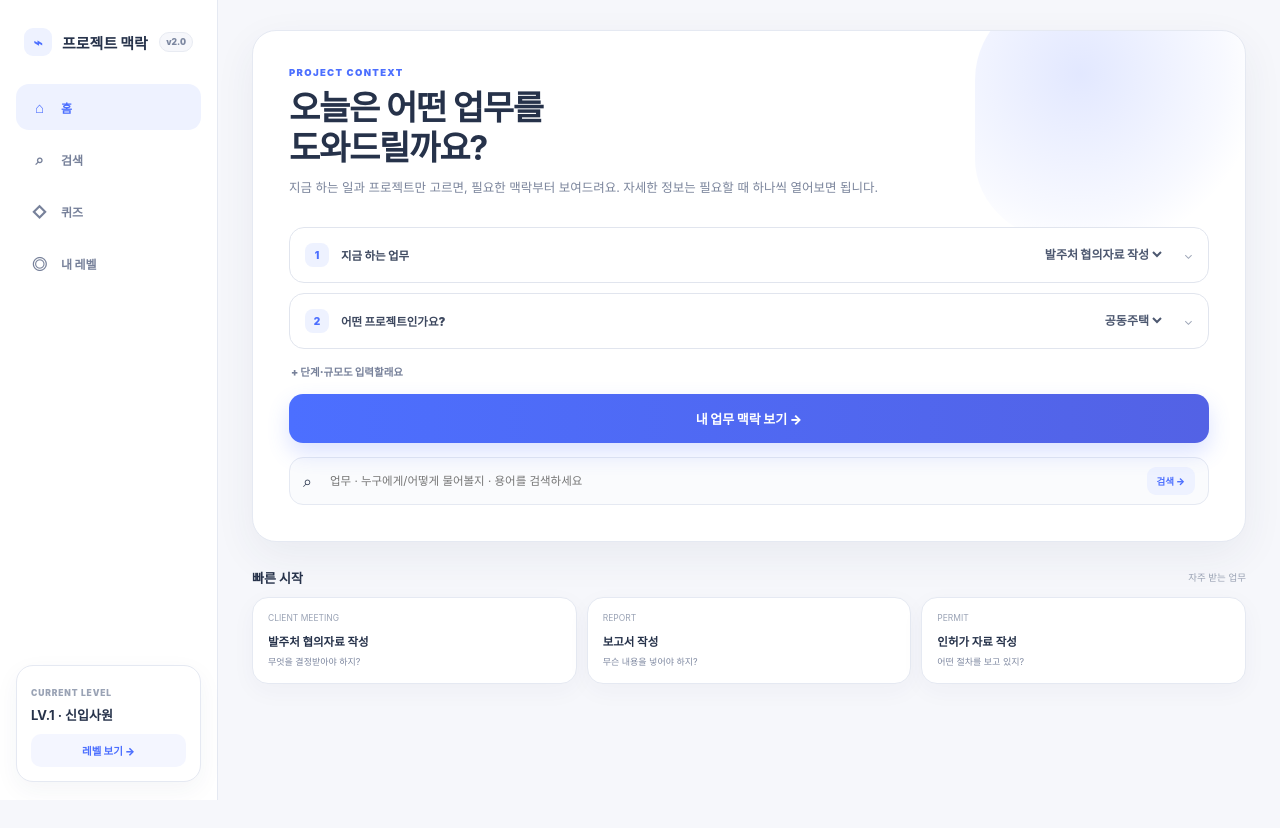
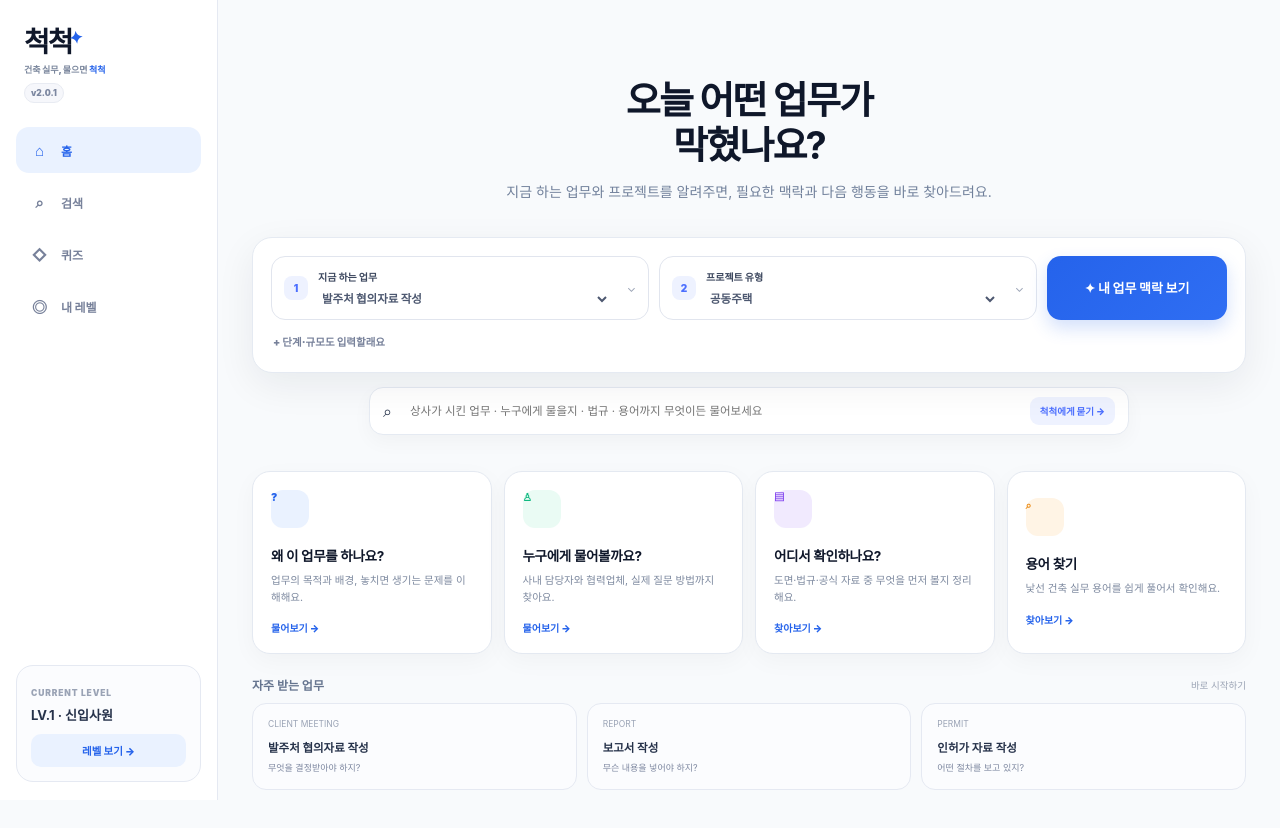
Before and after one commit to ckhckj2/Project-context, a plain HTML site: page index.html in a window 1280 px wide. Before the commit the page ends 800 px from the top, so only its background shows below. Drawn offline with Linux system fonts and the light colour scheme.

Commit message:
Rebrand app as 척척 and refresh homepage UI

```diff
--- a/index.html
+++ b/index.html
@@ -3,25 +3,28 @@
 <head>
 <meta charset="utf-8">
 <meta name="viewport" content="width=device-width,initial-scale=1,viewport-fit=cover">
-<meta name="theme-color" content="#F6F7FB">
-<title>PROJECT CONTEXT v2.0</title>
-<link rel="stylesheet" href="./v2.css?v=200">
+<meta name="theme-color" content="#F8FAFC">
+<title>척척 — 건축 실무, 물으면 척척</title>
+<link rel="stylesheet" href="./v2.css?v=201">
+<link rel="stylesheet" href="./v2_brand.css?v=201">
 </head>
 <body>
 <div id="masterBar"><div class="master-copy"><small>MASTER TEST MODE</small><b>레벨별 화면 미리보기</b></div><div class="master-levels" id="masterLevels"></div><div class="master-note">마스터 자격은 유지됩니다. 보기 레벨만 바뀌며 실제 승급 기록과 분리됩니다.</div></div>
 <div class="shell">
-<aside class="side"><div class="brand"><span class="logo">⌁</span>프로젝트 맥락 <span class="version">v2.0</span></div><nav class="nav" id="sideNav"><button data-view="home"><span class="ico">⌂</span>홈</button><button data-view="search"><span class="ico">⌕</span>검색</button><button data-view="quiz"><span class="ico">◇</span>퀴즈</button><button data-view="level"><span class="ico">◎</span>내 레벨</button></nav><div class="level-mini"><small>CURRENT LEVEL</small><b id="miniLevel">LV.1 · 신입사원</b><button data-view="level">레벨 보기 →</button></div></aside>
-<main class="main"><div class="inner"><div class="mobile-head"><div class="mobile-brand"><span>⌁</span>프로젝트 맥락</div><span class="version">v2.0</span></div>
-<section id="view-home" class="view active"><div class="hero"><div class="kicker">PROJECT CONTEXT</div><h1>오늘은 어떤 업무를<br>도와드릴까요?</h1><p class="lead">지금 하는 일과 프로젝트만 고르면, 필요한 맥락부터 보여드려요. 자세한 정보는 필요할 때 하나씩 열어보면 됩니다.</p><div class="form"><div class="field"><span class="num">1</span><label for="task">지금 하는 업무</label><select id="task"></select><span class="chev">⌄</span></div><div class="field"><span class="num">2</span><label for="project">어떤 프로젝트인가요?</label><select id="project"></select><span class="chev">⌄</span></div><button class="details-toggle" id="detailsToggle">+ 단계·규모도 입력할래요</button><div class="details" id="details"><div class="mini-field"><label>현재 설계 단계</label><select id="phase"></select></div><div class="mini-field"><label>규모·메모 (선택)</label><input id="meta" placeholder="예: 800세대 / 연면적 3만㎡"></div></div><button class="primary" id="analyze">내 업무 맥락 보기 →</button></div><div class="home-search"><span>⌕</span><input id="homeSearch" placeholder="업무 · 누구에게/어떻게 물어볼지 · 용어를 검색하세요"><button id="homeSearchBtn">검색 →</button></div></div><div class="quick"><div class="section-head"><b>빠른 시작</b><span>자주 받는 업무</span></div><div class="quick-grid"><button data-task="발주처 협의자료 작성"><small>CLIENT MEETING</small><b>발주처 협의자료 작성</b><em>무엇을 결정받아야 하지?</em></button><button data-task="보고서 작성"><small>REPORT</small><b>보고서 작성</b><em>무슨 내용을 넣어야 하지?</em></button><button data-task="인허가 자료 작성"><small>PERMIT</small><b>인허가 자료 작성</b><em>어떤 절차를 보고 있지?</em></button></div></div></section>
+<aside class="side"><div class="brand"><div class="cc-brand-lockup"><div><div class="cc-wordmark">척척<span class="cc-spark">✦</span></div><div class="cc-tagline">건축 실무, 물으면 <b>척척</b></div><span class="version">v2.0.1</span></div></div></div><nav class="nav" id="sideNav"><button data-view="home"><span class="ico">⌂</span>홈</button><button data-view="search"><span class="ico">⌕</span>검색</button><button data-view="quiz"><span class="ico">◇</span>퀴즈</button><button data-view="level"><span class="ico">◎</span>내 레벨</button></nav><div class="level-mini"><small>CURRENT LEVEL</small><b id="miniLevel">LV.1 · 신입사원</b><button data-view="level">레벨 보기 →</button></div></aside>
+<main class="main"><div class="inner"><div class="mobile-head"><div class="mobile-brand"><div class="cc-wordmark">척척<span class="cc-spark">✦</span></div><div class="cc-tagline">건축 실무, 물으면 <b>척척</b></div></div><span class="version">v2.0.1</span></div>
+<section id="view-home" class="view active"><div class="hero"><div class="kicker">척척</div><h1>오늘 어떤 업무가<br>막혔나요?</h1><p class="lead">지금 하는 업무와 프로젝트를 알려주면, 필요한 맥락과 다음 행동을 바로 찾아드려요.</p><div class="form"><div class="field"><span class="num">1</span><label for="task">지금 하는 업무</label><select id="task"></select><span class="chev">⌄</span></div><div class="field"><span class="num">2</span><label for="project">프로젝트 유형</label><select id="project"></select><span class="chev">⌄</span></div><button class="primary" id="analyze">✦ 내 업무 맥락 보기</button><button class="details-toggle" id="detailsToggle">+ 단계·규모도 입력할래요</button><div class="details" id="details"><div class="mini-field"><label>현재 설계 단계</label><select id="phase"></select></div><div class="mini-field"><label>규모·메모 (선택)</label><input id="meta" placeholder="예: 800세대 / 연면적 3만㎡"></div></div></div><div class="home-search"><span>⌕</span><input id="homeSearch" placeholder="상사가 시킨 업무 · 누구에게 물을지 · 법규 · 용어까지 무엇이든 물어보세요"><button id="homeSearchBtn">척척에게 묻기 →</button></div></div>
+<div class="cc-help-grid"><button class="cc-help-card" data-view="search" data-example="발주처 협의자료 작성은 왜 하는 업무야?"><span class="cc-help-icon">?</span><b>왜 이 업무를 하나요?</b><span>업무의 목적과 배경, 놓치면 생기는 문제를 이해해요.</span><em>물어보기 →</em></button><button class="cc-help-card" data-view="search" data-example="보고서 작성 중인데 누구한테 뭐라고 물어봐?"><span class="cc-help-icon">♙</span><b>누구에게 물어볼까요?</b><span>사내 담당자와 협력업체, 실제 질문 방법까지 찾아요.</span><em>물어보기 →</em></button><button class="cc-help-card" data-view="search" data-example="법규검토하래. 어디서 뭘 먼저 확인해야 해?"><span class="cc-help-icon">▤</span><b>어디서 확인하나요?</b><span>도면·법규·공식 자료 중 무엇을 먼저 볼지 정리해요.</span><em>찾아보기 →</em></button><button class="cc-help-card" data-view="search" data-example="사업계획승인이 뭐야?"><span class="cc-help-icon">⌕</span><b>용어 찾기</b><span>낯선 건축 실무 용어를 쉽게 풀어서 확인해요.</span><em>찾아보기 →</em></button></div>
+<div class="quick"><div class="section-head"><b>자주 받는 업무</b><span>바로 시작하기</span></div><div class="quick-grid"><button data-task="발주처 협의자료 작성"><small>CLIENT MEETING</small><b>발주처 협의자료 작성</b><em>무엇을 결정받아야 하지?</em></button><button data-task="보고서 작성"><small>REPORT</small><b>보고서 작성</b><em>무슨 내용을 넣어야 하지?</em></button><button data-task="인허가 자료 작성"><small>PERMIT</small><b>인허가 자료 작성</b><em>어떤 절차를 보고 있지?</em></button></div></div></section>
 <section id="view-context" class="view"><div class="back-row"><button data-view="home">← 처음으로</button><b>내 업무 맥락</b></div><div id="contextResult"></div></section>
-<section id="view-search" class="view"><div class="page-card search-card"><div class="kicker">SMART SEARCH</div><h2>무엇이 궁금한가요?</h2><p class="lead">한 검색창에서 상사가 시킨 업무의 의미, 누구에게 어떻게 물어볼지, 모르는 용어까지 찾을 수 있어요.</p><div class="caps"><button class="cap" data-example="책임님이 지구단위계획부터 찾아보래. 뭘 먼저 해야 해?"><small>01 · TODAY'S TASK</small><b>상사가 시킨 일이 뭔지 모르겠어요</b><span>업무 목적 · 먼저 할 일 · 볼 자료</span></button><button class="cap" data-example="보고서 작성 중인데 누구한테 뭐라고 물어봐?"><small>02 · WHO / HOW</small><b>누구에게, 어떻게 물어봐야 해요?</b><span>문의 대상 · 실제 질문 문장</span></button><button class="cap" data-example="사업계획승인이 뭐야?"><small>03 · TERM</small><b>이 용어가 무슨 뜻이에요?</b><span>용어 뜻 · 같이 볼 개념</span></button></div><div class="searchbox"><input id="searchInput" placeholder="예: 책임님이 지구단위계획 찾아보래. 뭘 먼저 해야 해?"><button id="searchGo">검색 →</button></div><div class="examples"><button data-example="책임님이 지구단위계획부터 찾아보래. 뭘 먼저 해야 해?">상사가 시킨 일</button><button data-example="보고서 작성 중인데 누구한테 뭐라고 물어봐?">누구에게 물어볼까</button><button data-example="사업계획승인이 뭐야?">용어 뜻</button></div><div id="searchResult" class="search-result"></div></div></section>
+<section id="view-search" class="view"><div class="page-card search-card"><div class="kicker">SMART SEARCH</div><h2>척척에게 무엇이든 물어보세요</h2><p class="lead">상사가 시킨 업무의 의미, 누구에게 어떻게 물어볼지, 확인할 자료와 모르는 용어까지 한곳에서 찾습니다.</p><div class="caps"><button class="cap" data-example="책임님이 지구단위계획부터 찾아보래. 뭘 먼저 해야 해?"><small>01 · TODAY'S TASK</small><b>상사가 시킨 일이 뭔지 모르겠어요</b><span>업무 목적 · 먼저 할 일 · 볼 자료</span></button><button class="cap" data-example="보고서 작성 중인데 누구한테 뭐라고 물어봐?"><small>02 · WHO / HOW</small><b>누구에게, 어떻게 물어봐야 해요?</b><span>문의 대상 · 실제 질문 문장</span></button><button class="cap" data-example="사업계획승인이 뭐야?"><small>03 · TERM</small><b>이 용어가 무슨 뜻이에요?</b><span>용어 뜻 · 같이 볼 개념</span></button></div><div class="searchbox"><input id="searchInput" placeholder="예: 법규검토하래. 뭘 먼저 확인해야 해?"><button id="searchGo">물어보기 →</button></div><div class="examples"><button data-example="책임님이 지구단위계획부터 찾아보래. 뭘 먼저 해야 해?">상사가 시킨 일</button><button data-example="보고서 작성 중인데 누구한테 뭐라고 물어봐?">누구에게 물어볼까</button><button data-example="사업계획승인이 뭐야?">용어 뜻</button></div><div id="searchResult" class="search-result"></div></div></section>
 <section id="view-quiz" class="view"><div class="quiz-top"><div class="page-card quiz-card"><div class="kicker">CURRENT LEVEL</div><div class="rank-big" id="quizRank"></div><p class="lead" id="quizDesc"></p><div class="progress"><div id="quizProgress"></div></div><button class="primary quiz-start" id="startQuiz">퀴즈 풀기 →</button><p class="lead" style="font-size:10px">30문항 문제은행에서 매번 5문제가 랜덤 출제됩니다.</p></div><div class="page-card"><div class="kicker">LEVEL PATH</div><div class="level-path" id="quizPath"></div></div></div><div class="quiz-area" id="quizArea"><div class="qbox"><div class="qmeta"><span id="qCount"></span><span id="qDifficulty"></span><span id="qScore"></span></div><div class="qtext" id="qText"></div><input id="qInput" placeholder="단답형으로 입력"><button class="primary quiz-start" id="qSubmit">제출하기</button><div class="feedback" id="qFeedback"></div></div></div></section>
 <section id="view-level" class="view"><div id="levelContent"></div></section>
 </div></main></div>
 <nav class="bottom-nav" id="bottomNav"><button data-view="home"><span>⌂</span>홈</button><button data-view="search"><span>⌕</span>검색</button><button data-view="quiz"><span>◇</span>퀴즈</button><button data-view="level"><span>◎</span>내 레벨</button></nav>
-<div class="overlay" id="masterOverlay"><div class="overlay-box"><div class="crown">👑✨</div><div class="kicker" style="color:#9B751D">PROJECT CONTEXT · LEGENDARY ALL CLEAR</div><div class="master-title">건 축 마 스 터</div><div style="font-size:10px;font-weight:1000;letter-spacing:.16em;color:#B07C19">LV.MAX · ARCHITECTURE MASTER</div><p>축하합니다. 이제 적어도 “누구한테 물어봐야 하지?”는 압니다.<br>모르면 검색 · 애매하면 확인 · 혼자 단정 금지.</p><button id="closeMaster">간지 유지하고 계속하기 →</button></div></div>
-<script src="./v2_data.js?v=200"></script>
-<script src="./v2_quiz.js?v=200"></script>
-<script src="./v2_core.js?v=200"></script>
+<div class="overlay" id="masterOverlay"><div class="overlay-box"><div class="crown">👑✨</div><div class="kicker" style="color:#9B751D">척척 · LEGENDARY ALL CLEAR</div><div class="master-title">건 축 마 스 터</div><div style="font-size:10px;font-weight:1000;letter-spacing:.16em;color:#B07C19">LV.MAX · ARCHITECTURE MASTER</div><p>축하합니다. 이제 적어도 “누구한테 물어봐야 하지?”는 압니다.<br>모르면 검색 · 애매하면 확인 · 혼자 단정 금지.</p><button id="closeMaster">간지 유지하고 계속하기 →</button></div></div>
+<script src="./v2_data.js?v=201"></script>
+<script src="./v2_quiz.js?v=201"></script>
+<script src="./v2_core.js?v=201"></script>
 </body>
 </html>
```
